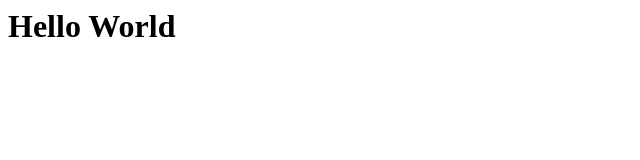
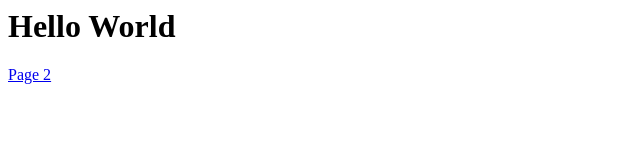
Before and after one commit to itsmemanivel/portfolio, a plain HTML site: page index.html in a window 1280 px wide. Shown: the full height of the page, 0-640 px from the left. Drawn offline with Linux system fonts and the light colour scheme.

Commit message:
Update index.html

```diff
--- a/index.html
+++ b/index.html
@@ -1,5 +1,5 @@
 <html>
 
   <h1>Hello World </h1>
-
+  <a href="profile.html">Page 2</a>
 </html>
```
